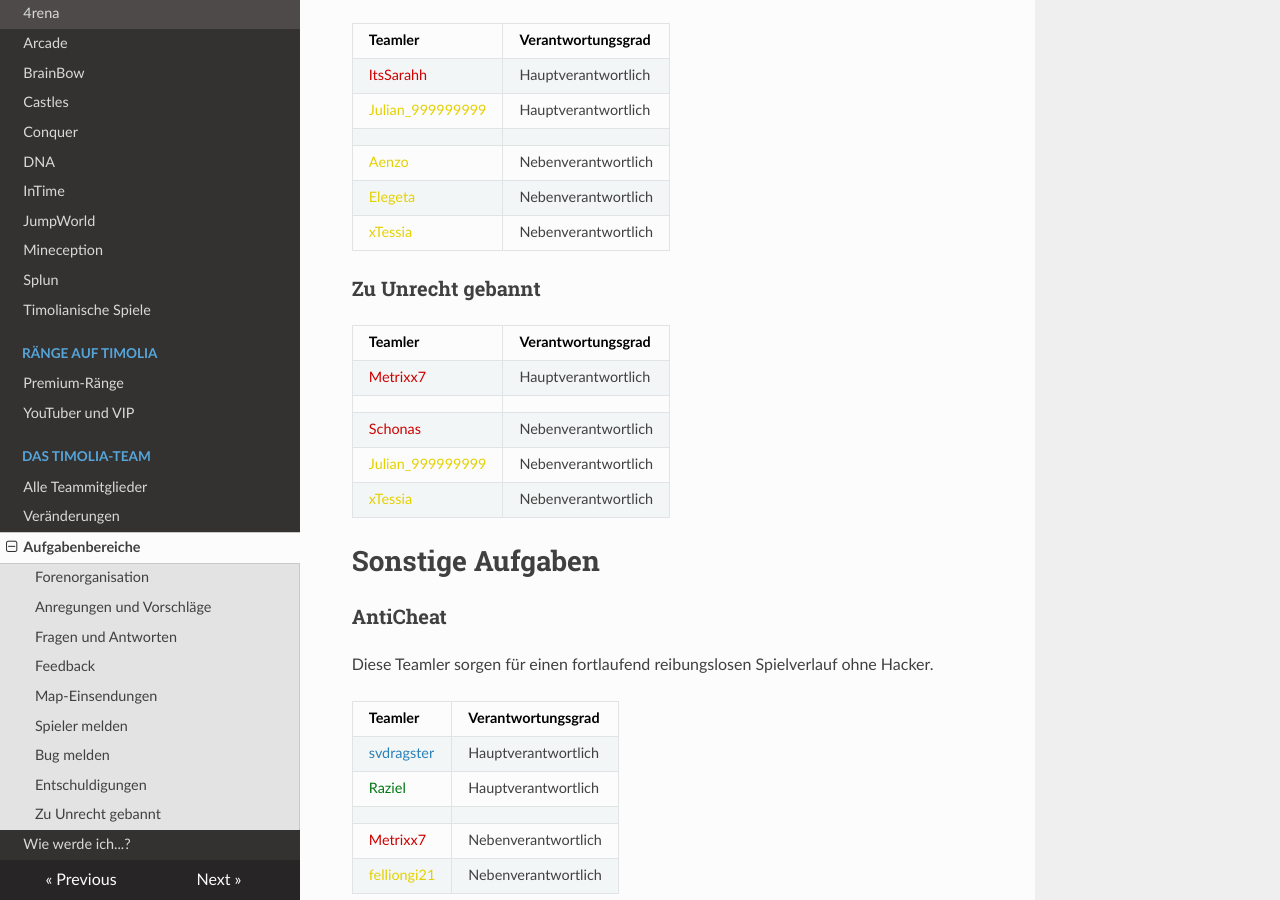
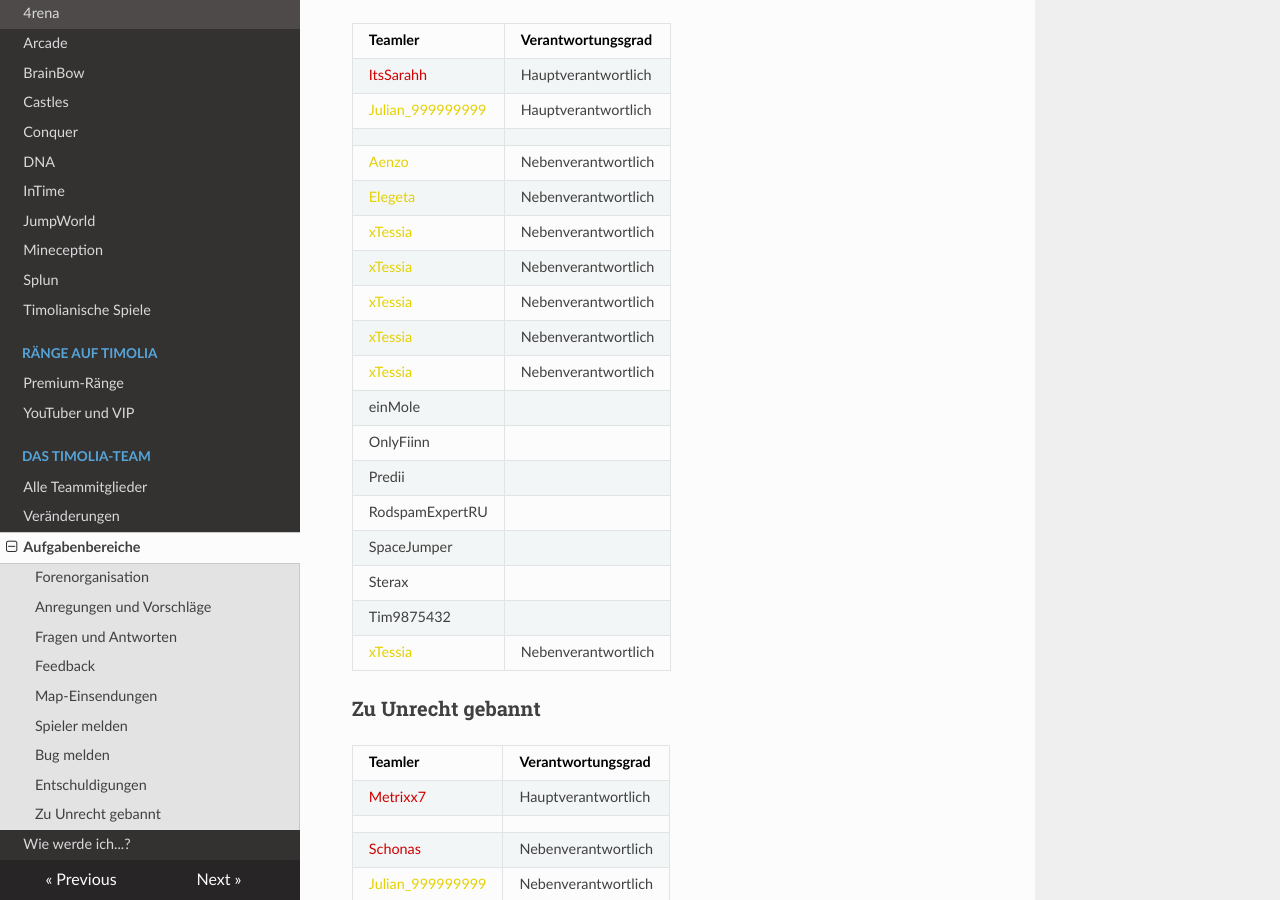
Before and after one commit to TimoliaDE/HowTo, an MkDocs documentation site: the page built from docs/team/responsibilities.md, in a window 1280 px wide and 900 px high, scrolled down 1966 px. Built offline with MkDocs 1.6.1, drawn with Linux system fonts in a browser that asks for light colours; nearby versions of some CDN libraries; old or Windows-style settings are respelled for this version of MkDocs.

Commit message:
Update responsibilities.md

```diff
--- a/docs/team/responsibilities.md
+++ b/docs/team/responsibilities.md
@@ -71,6 +71,18 @@ Die Verantwortlichen für die Forenorganisation kümmern sich sowohl um den Aufb
 | | |
 |<span style="color:#E4D100">Aenzo</span> | Nebenverantwortlich |
 |<span style="color:#E4D100">Elegeta</span> | Nebenverantwortlich |
+|<span style="color:#E4D100">xTessia</span> | Nebenverantwortlich |
+|<span style="color:#E4D100">xTessia</span> | Nebenverantwortlich |
+|<span style="color:#E4D100">xTessia</span> | Nebenverantwortlich |
+|<span style="color:#E4D100">xTessia</span> | Nebenverantwortlich |
+|<span style="color:#E4D100">xTessia</span> | Nebenverantwortlich |
+einMole
+OnlyFiinn
+Predii
+RodspamExpertRU
+SpaceJumper
+Sterax
+Tim9875432
 |<span style="color:#E4D100">xTessia</span> | Nebenverantwortlich |
 
 ### **Zu Unrecht gebannt**
```
